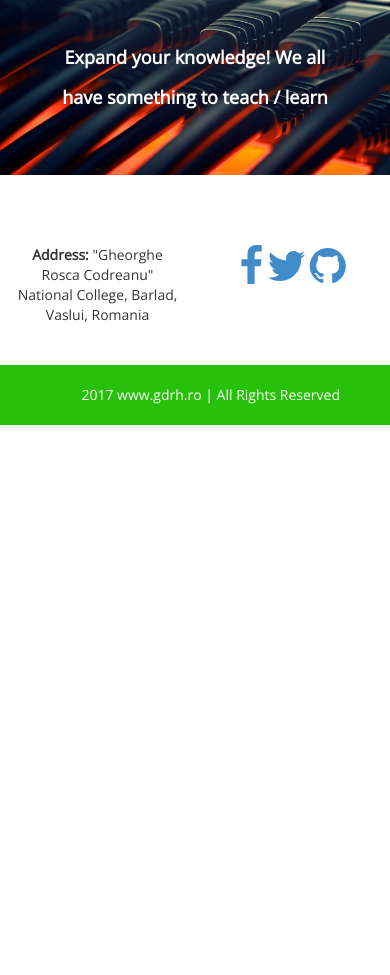
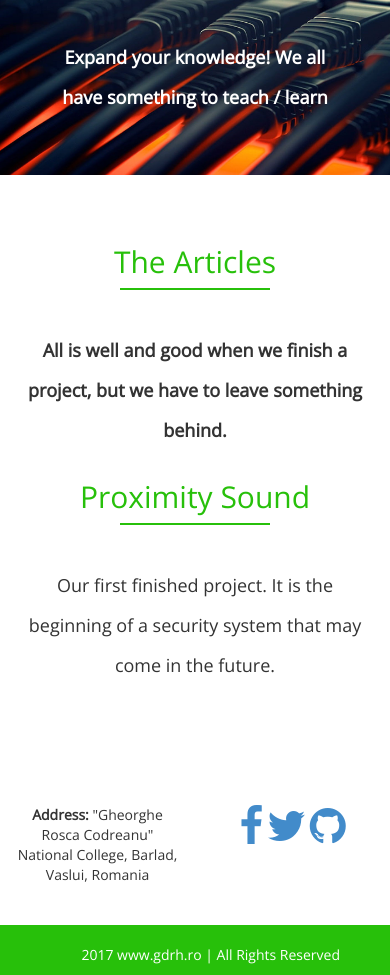
Before and after one commit to GDRH/www.gdrh.ro, a plain HTML site: page index.html in a window 390 px wide. Shown: the part 4189-5164 px from the top of the page. Before the commit the page ends 4614 px from the top, so only its background shows below. Drawn offline with nearby package versions, Linux system fonts and the light colour scheme.

Commit message:
Added the articles section and improved the Proximity Sound page

```diff
--- a/index.html
+++ b/index.html
@@ -54,6 +54,9 @@
 
                     <li><a href="#team-sec">THE TEAM</a>
                     </li>
+
+					<li><a href="#articles">ARTICLES</a>
+					</li>
 
                     <li><a href="#contact-sec">CONTACT</a>
                     </li>
@@ -411,6 +414,35 @@
     </section>
     <!--./parallax two-->
 
+	<!-- Article section -->
+	<section  id="articles">
+        <div class="container">
+            <div class="row text-center">
+                <div class="col-md-8 col-md-offset-2">
+
+                    <h2>The Articles</h2>
+                    <h4>
+                        <strong>All is well and good when we finish a project, but we have to leave something behind.
+                        </strong>
+                    </h4>
+                </div>
+
+            </div>
+
+			<div class="row text-center">
+
+				<div class="col-md-18 ">
+
+					<div class="col-md-3 col-sm-6">   <!-- this needs to be centered -->
+                                      <a href="proximity_sound.html"><h2>Proximity Sound</h2></a>
+                                      <h4>
+                                          Our first finished project. It is the beginning of a security system that may come in the future.
+                                      </h4>
+					</div>
+				</div>
+			</div>
+        </div>
+    </section>
 
     <!-- Contact Section -->
     <section  id="contact-sec">
```
Also changed, not shown: proximity_sound.html (+11 -6 lines).
